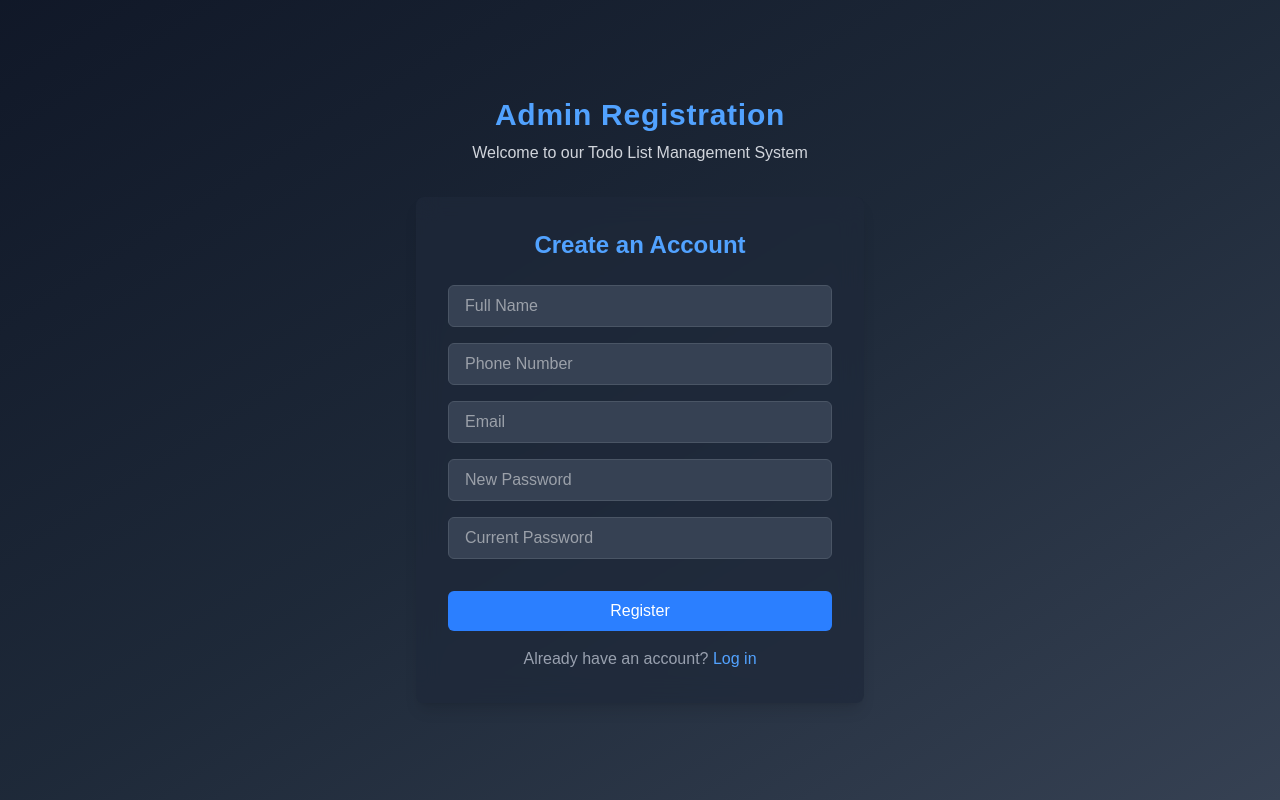
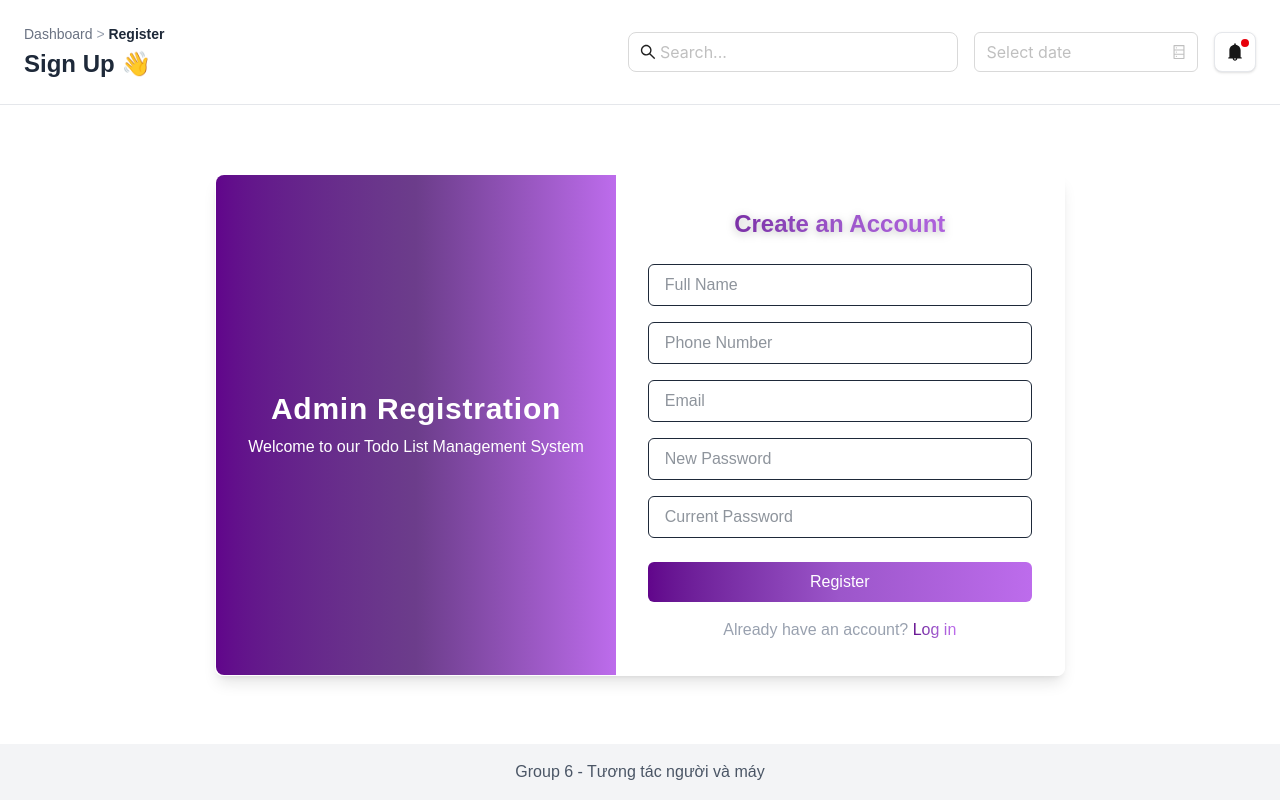
Before and after one commit to NguyenPhat2412/TodoList-TTNVM, a Next.js app in the folder admin_todolist/: page /register_admin in a window 1280 px wide. Built offline with nearby package versions, Linux system fonts and the light colour scheme.

Commit message:
update interface reset password

```diff
--- a/admin_todolist/app/Dashboard/page.tsx
+++ b/admin_todolist/app/Dashboard/page.tsx
@@ -11,11 +11,11 @@ import {
 } from "@ant-design/icons";
 import { DatePicker, Input } from "antd";
 import { useEffect } from "react";
+const DashboardPage = () => {
+  const handleNotificationClick = () => {
+    alert("Notification feature is coming soon!");
+  };
 
-const DashboardPage = () => {
-  useEffect(() => {
-    document.title = "Dashboard - Admin Todo List";
-  }, []);
   return (
     <div className="flex-grow min-h-screen bg-gray-50 flex flex-col px-6">
       {/* Header */}
@@ -51,7 +51,10 @@ const DashboardPage = () => {
             />
           </div>
           {/* Notification */}
-          <button className="relative h-10 w-20 rounded-lg bg-white border border-gray-200 shadow-sm hover:shadow-md transition-all flex items-center justify-center cursor-pointer">
+          <button
+            className="relative h-10 w-20 rounded-lg bg-white border border-gray-200 shadow-sm hover:shadow-md transition-all flex items-center justify-center cursor-pointer"
+            onClick={handleNotificationClick}
+          >
             <BellFilled className="text-gray-600 text-lg" />
             <span className="absolute top-1 right-1 inline-block w-3 h-3 bg-red-600 rounded-full border-2 border-white"></span>
           </button>
--- a/admin_todolist/app/login_admin/forgot_password/page.tsx
+++ b/admin_todolist/app/login_admin/forgot_password/page.tsx
@@ -1,8 +1,14 @@
 "use client";
-import { notification } from "antd";
+import { DatePicker, Input, notification } from "antd";
 import { useState } from "react";
 import { NotificationType } from "@/types/types";
 import Loading from "@/components/Loading";
+import {
+  BellFilled,
+  DatabaseOutlined,
+  SearchOutlined,
+} from "@ant-design/icons";
+import Footer from "@/components/footer";
 const ForgotPassword = () => {
   const [email, setEmail] = useState("");
   const [message, setMessage] = useState("");
@@ -57,7 +63,6 @@ const ForgotPassword = () => {
       );
       const data = await response.json();
       setMessage(data.message);
-      console.log({ email, otp });
       if (data.message === "OTP verified successfully") {
         openNotification(
           "success",
@@ -65,7 +70,7 @@ const ForgotPassword = () => {
         );
         window.location.href = `/login_admin/reset_password?email=${encodeURIComponent(
           email
-        )}`;
+        )}&otp=${encodeURIComponent(otp)}`;
       } else {
         openNotification("error", data.message || "OTP verification failed.");
       }
@@ -77,14 +82,51 @@ const ForgotPassword = () => {
     }
   };
 
-  if (loading) {
-    return <Loading />;
-  }
+  return (
+    <div className="min-h-screen flex flex-col justify-between bg-gray-100">
+      {contextHolder}
+      <div className="flex justify-between items-center py-6 border-b border-gray-200 px-6">
+        {/* Title */}
+        <div>
+          <p className="text-gray-500 text-sm">
+            Dashboard <span className="text-gray-400">{">"}</span>{" "}
+            <strong className="text-gray-800">Forgot Password</strong>
+          </p>
+          <h1 className="text-2xl font-semibold text-gray-800 mt-1">
+            {hiddenOtp ? "Forgot Password 👋" : "Verify OTP 👋"}
+          </h1>
+        </div>
 
-  return (
-    <div className="min-h-screen flex items-center justify-center bg-gray-100">
-      {contextHolder}
-      <div className="bg-white p-8 rounded shadow-md w-full max-w-md">
+        {/* Right side icons */}
+        <div className="flex space-x-4 items-center">
+          {/* Search */}
+          <Input
+            placeholder="Search..."
+            size="large"
+            prefix={<SearchOutlined className="text-gray-400" />}
+            className="w-56 border-gray-300 rounded-lg focus:border-blue-500 focus:shadow-sm"
+          />
+
+          <div>
+            {/* Calendar */}
+            <DatePicker
+              size="large"
+              className="w-56 rounded-lg border-gray-300 hover:border-blue-500 transition-all"
+              suffixIcon={<DatabaseOutlined className="text-gray-500" />}
+            />
+          </div>
+          {/* Notification */}
+          <button className="relative h-10 w-20 rounded-lg bg-white border border-gray-200 shadow-sm hover:shadow-md transition-all flex items-center justify-center cursor-pointer">
+            <BellFilled className="text-gray-600 text-lg" />
+            <span className="absolute top-1 right-1 inline-block w-3 h-3 bg-red-600 rounded-full border-2 border-white"></span>
+          </button>
+        </div>
+      </div>
+
+      {loading ? (
+        <Loading />
+      ) : (
+        <div className="bg-white p-8 rounded shadow-md w-full max-w-md mx-auto mt-10">
           {hiddenOtp && (
             <>
               <h2 className="text-2xl font-bold mb-6 text-center">
@@ -107,30 +149,31 @@ const ForgotPassword = () => {
                 </div>
                 <button
                   type="submit"
-                className="w-full py-2 mt-4 rounded-md bg-blue-500 text-white hover:bg-blue-600 focus:outline-none focus:ring-2 focus:ring-blue-400"
+                  className="w-full py-2 mt-4 rounded-md bg-gradient-to-r from-[#61058bff] via-[#9c56caff] to-[#bd6cecff]  text-white hover:bg-blue-600 focus:outline-none focus:ring-2 focus:ring-blue-400"
                 >
                   Send Reset Link
                 </button>
               </form>
             </>
           )}
+
           {!hiddenOtp && (
-          <div className="mt-4 text-center text-green-600">
+            <div className="mt-4 text-center text-black-600">
               <form className="space-y-4 mt-4" onSubmit={handleVerifyOtp}>
-              <label className="block text-sm font-medium text-gray-700">
+                <label className="block text-xl font-medium text-gray-700">
                   Enter OTP
                 </label>
                 <input
                   type="text"
                   required
-                className="mt-1 w-full px-4 py-2 border border-gray-300 rounded-md focus:outline-none focus:ring-2 focus:ring-blue-500"
+                  className="mt-1 w-full px-4 py-2 border border-gray-300 rounded-md focus:outline-none focus:ring-2 focus:ring-white-500"
                   placeholder="Enter OTP"
                   value={otp}
                   onChange={(e) => setOtp(e.target.value)}
                 />
                 <button
                   type="submit"
-                className="w-full py-2 mt-4 rounded-md bg-blue-500 text-white hover:bg-blue-600 focus:outline-none focus:ring-2 focus:ring-blue-400"
+                  className="w-full py-2 mt-4 rounded-md bg-gradient-to-r from-[#61058bff] via-[#9c56caff] to-[#bd6cecff]  text-white hover:bg-blue-600 focus:outline-none focus:ring-2 focus:ring-blue-400"
                 >
                   Verify OTP
                 </button>
@@ -138,6 +181,11 @@ const ForgotPassword = () => {
             </div>
           )}
         </div>
+      )}
+
+      <div className="mt-8">
+        <Footer />
+      </div>
     </div>
   );
 };
--- a/admin_todolist/app/login_admin/page.tsx
+++ b/admin_todolist/app/login_admin/page.tsx
@@ -83,7 +83,7 @@ const LoginAdmin = () => {
             <strong className="text-gray-800">Login</strong>
           </p>
           <h1 className="text-2xl font-semibold text-gray-800 mt-1">
-            Welcome Back 👋
+            Sign In 👋
           </h1>
         </div>
 
--- a/admin_todolist/app/login_admin/reset_password/page.tsx
+++ b/admin_todolist/app/login_admin/reset_password/page.tsx
@@ -1,6 +1,13 @@
 "use client";
+import Footer from "@/components/footer";
+import Loading from "@/components/Loading";
 import { NotificationType } from "@/types/types";
-import { notification } from "antd";
+import {
+  BellFilled,
+  DatabaseOutlined,
+  SearchOutlined,
+} from "@ant-design/icons";
+import { DatePicker, Input, notification } from "antd";
 import { useSearchParams } from "next/navigation";
 import { useState } from "react";
 
@@ -8,6 +15,7 @@ const ResetPasswordPage = () => {
   const [newPassword, setNewPassword] = useState("");
   const [confirmPassword, setConfirmPassword] = useState("");
   const searchParams = useSearchParams();
+  const [loading, setLoading] = useState(false);
   const email = searchParams.get("email") || "";
 
   const [api, contextHolder] = notification.useNotification();
@@ -40,6 +48,7 @@ const ResetPasswordPage = () => {
         if (data.message === "Password reset successfully") {
           openNotification("success", "Password reset successfully");
           window.location.href = `/login_admin`;
+          setLoading(false);
         } else {
           openNotification("error", "Password reset failed");
         }
@@ -50,10 +59,55 @@ const ResetPasswordPage = () => {
     resetPassword();
   };
   return (
-    <div className="min-h-screen flex items-center justify-center bg-gray-100">
+    <div className="min-h-screen flex flex-col justify-between bg-gray-100">
       {contextHolder}
-      <div className="bg-white p-8 rounded-lg shadow-md w-full max-w-md">
-        <h2 className="text-2xl font-bold mb-6 text-center">Reset Password</h2>
+      <div className="flex justify-between items-center py-6 border-b border-gray-200 px-6">
+        {/* Title */}
+        <div>
+          <p className="text-gray-500 text-sm">
+            Dashboard <span className="text-gray-400">{">"}</span>{" "}
+            <strong className="text-gray-800">Forgot Password</strong>
+          </p>
+          <h1 className="text-2xl font-semibold text-gray-800 mt-1">
+            Reset Password
+          </h1>
+        </div>
+
+        {/* Right side icons */}
+        <div className="flex space-x-4 items-center">
+          {/* Search */}
+          <Input
+            placeholder="Search..."
+            size="large"
+            prefix={<SearchOutlined className="text-gray-400" />}
+            className="w-56 border-gray-300 rounded-lg focus:border-blue-500 focus:shadow-sm"
+          />
+
+          <div>
+            {/* Calendar */}
+            <DatePicker
+              size="large"
+              className="w-56 rounded-lg border-gray-300 hover:border-blue-500 transition-all"
+              suffixIcon={<DatabaseOutlined className="text-gray-500" />}
+            />
+          </div>
+          {/* Notification */}
+          <button className="relative h-10 w-20 rounded-lg bg-white border border-gray-200 shadow-sm hover:shadow-md transition-all flex items-center justify-center cursor-pointer">
+            <BellFilled className="text-gray-600 text-lg" />
+            <span className="absolute top-1 right-1 inline-block w-3 h-3 bg-red-600 rounded-full border-2 border-white"></span>
+          </button>
+        </div>
+      </div>
+
+      {loading ? (
+        <div className="flex justify-center items-center h-96">
+          <Loading />
+        </div>
+      ) : (
+        <div className="bg-white p-8 rounded-lg shadow-md w-full max-w-md mx-auto mt-10">
+          <h2 className="text-2xl font-bold mb-6 text-center">
+            Reset Password
+          </h2>
           <form className="space-y-4" onSubmit={handleSubmit}>
             <div>
               <label className="block text-sm font-medium text-gray-700">
@@ -83,12 +137,17 @@ const ResetPasswordPage = () => {
             </div>
             <button
               type="submit"
-            className="w-full py-2 mt-4 rounded-md bg-blue-500 text-white hover:bg-blue-600 focus:outline-none focus:ring-2 focus:ring-blue-400"
+              className="w-full py-2 mt-4 rounded-md bg-gradient-to-r from-[#61058bff] via-[#9c56caff] to-[#bd6cecff]  text-white hover:bg-blue-600 focus:outline-none focus:ring-2 focus:ring-blue-400"
             >
               Reset Password
             </button>
           </form>
         </div>
+      )}
+
+      <div>
+        <Footer />
+      </div>
     </div>
   );
 };
--- a/admin_todolist/app/register_admin/page.tsx
+++ b/admin_todolist/app/register_admin/page.tsx
@@ -1,11 +1,20 @@
 "use client";
+import Footer from "@/components/footer";
 import { Admin, NotificationType } from "@/types/types";
-import { notification } from "antd";
+import {
+  BellFilled,
+  DatabaseOutlined,
+  SearchOutlined,
+} from "@ant-design/icons";
+import { DatePicker, Input, notification } from "antd";
 import Link from "next/link";
 import { useRouter } from "next/navigation";
 import React from "react";
 
 const AdminRegistrationPage: React.FC = () => {
+  const handleNotificationClick = () => {
+    alert("Notification feature is coming soon!");
+  };
   // useState
   const [admin, setAdmin] = React.useState<Admin>({
     _id: "",
@@ -106,20 +115,67 @@ const AdminRegistrationPage: React.FC = () => {
   };
 
   return (
-    <div className="min-h-screen flex flex-col justify-center items-center bg-gradient-to-br from-gray-900 via-gray-800 to-gray-700 text-white px-4">
+    <div className="min-h-screen flex flex-col justify-between">
       {contextHolder}
-      <div className="mb-8 text-center">
-        <h1 className="text-3xl font-bold mb-2 text-blue-400 tracking-wide">
+      <div className="flex justify-between items-center py-6 border-b border-gray-200 px-6">
+        {/* Title */}
+        <div>
+          <p className="text-gray-500 text-sm">
+            Dashboard <span className="text-gray-400">{">"}</span>{" "}
+            <strong className="text-gray-800">Register</strong>
+          </p>
+          <h1 className="text-2xl font-semibold text-gray-800 mt-1">
+            Sign Up 👋
+          </h1>
+        </div>
+
+        {/* Right side icons */}
+        <div className="flex space-x-4 items-center">
+          {/* Search */}
+          <Input
+            placeholder="Search..."
+            size="large"
+            prefix={<SearchOutlined className="text-gray-400" />}
+            className="w-56 border-gray-300 rounded-lg focus:border-blue-500 focus:shadow-sm"
+          />
+
+          <div>
+            {/* Calendar */}
+            <DatePicker
+              size="large"
+              className="w-56 rounded-lg border-gray-300 hover:border-blue-500 transition-all"
+              suffixIcon={<DatabaseOutlined className="text-gray-500" />}
+            />
+          </div>
+          {/* Notification */}
+          <button
+            className="relative h-10 w-20 rounded-lg bg-white border border-gray-200 shadow-sm hover:shadow-md transition-all flex items-center justify-center cursor-pointer"
+            onClick={handleNotificationClick}
+          >
+            <BellFilled className="text-gray-600 text-lg" />
+            <span className="absolute top-1 right-1 inline-block w-3 h-3 bg-red-600 rounded-full border-2 border-white"></span>
+          </button>
+        </div>
+      </div>
+
+      <div className="bg-white text-white flex flex-col justify-center items-center">
+        <div className="flex flex-row border justify-center items-center rounded-lg shadow-lg mx-4">
+          <div className="text-center px-8 py-54 bg-gradient-to-r from-[#61058bff] via-[#6c3d8bff] to-[#bd6cecff] rounded-l-lg hidden md:block">
+            <h1 className="text-3xl font-bold mb-2 text-white tracking-wide">
               Admin Registration
             </h1>
-        <p className="text-gray-300">
+            <p className="text-white">
               Welcome to our Todo List Management System
             </p>
           </div>
 
           {/* Form Container */}
-      <div className="bg-gray-800/70 backdrop-blur-md p-8 rounded-lg shadow-lg w-full max-w-md">
-        <h2 className="text-2xl font-semibold text-center mb-6 text-blue-400">
+          <div className="p-8 rounded-lg w-full max-w-md bg-white backdrop-blur-md">
+            <h2
+              className="text-2xl font-semibold text-center mb-6
+             bg-gradient-to-r from-[#61058bff] via-[#9c56caff] to-[#bd6cecff]
+             bg-clip-text text-transparent drop-shadow-[0_2px_4px_rgba(0,0,0,0.25)]"
+            >
               Create an Account
             </h2>
 
@@ -129,7 +185,8 @@ const AdminRegistrationPage: React.FC = () => {
                 placeholder="Full Name"
                 type="text"
                 value={admin.name}
-            className="w-full px-4 py-2 rounded-md bg-gray-700 text-white border border-gray-600 focus:outline-none focus:ring-2 focus:ring-blue-400"
+                className="w-full px-4 py-2 rounded-md bg-white border text-gray-800
+               focus:outline-none focus:ring-2 focus:ring-[#9c56caff]"
                 onChange={(e) => setAdmin({ ...admin, name: e.target.value })}
                 required
               />
@@ -137,7 +194,8 @@ const AdminRegistrationPage: React.FC = () => {
                 placeholder="Phone Number"
                 type="text"
                 value={admin.phone}
-            className="w-full px-4 py-2 rounded-md bg-gray-700 text-white border border-gray-600 focus:outline-none focus:ring-2 focus:ring-blue-400"
+                className="w-full px-4 py-2 rounded-md bg-white border text-gray-800
+               focus:outline-none focus:ring-2 focus:ring-[#9c56caff]"
                 onChange={(e) => setAdmin({ ...admin, phone: e.target.value })}
                 required
               />
@@ -145,7 +203,8 @@ const AdminRegistrationPage: React.FC = () => {
                 placeholder="Email"
                 type="email"
                 value={admin.email}
-            className="w-full px-4 py-2 rounded-md bg-gray-700 text-white border border-gray-600 focus:outline-none focus:ring-2 focus:ring-blue-400"
+                className="w-full px-4 py-2 rounded-md bg-white border text-gray-800
+               focus:outline-none focus:ring-2 focus:ring-[#9c56caff]"
                 onChange={(e) => setAdmin({ ...admin, email: e.target.value })}
                 required
               />
@@ -153,15 +212,19 @@ const AdminRegistrationPage: React.FC = () => {
                 placeholder="New Password"
                 type="password"
                 value={admin.password}
-            className="w-full px-4 py-2 rounded-md bg-gray-700 text-white border border-gray-600 focus:outline-none focus:ring-2 focus:ring-blue-400"
-            onChange={(e) => setAdmin({ ...admin, password: e.target.value })}
+                className="w-full px-4 py-2 rounded-md bg-white border text-gray-800
+               focus:outline-none focus:ring-2 focus:ring-[#9c56caff]"
+                onChange={(e) =>
+                  setAdmin({ ...admin, password: e.target.value })
+                }
                 required
               />
               <input
                 placeholder="Current Password"
                 type="password"
                 value={admin.currentPassword}
-            className="w-full px-4 py-2 rounded-md bg-gray-700 text-white border border-gray-600 focus:outline-none focus:ring-2 focus:ring-blue-400"
+                className="w-full px-4 py-2 rounded-md bg-white border text-gray-800
+               focus:outline-none focus:ring-2 focus:ring-[#9c56caff]"
                 onChange={(e) =>
                   setAdmin({ ...admin, currentPassword: e.target.value })
                 }
@@ -169,19 +232,28 @@ const AdminRegistrationPage: React.FC = () => {
               />
               <button
                 type="submit"
-            className="w-full py-2 mt-4 rounded-md bg-blue-500 text-white hover:bg-blue-600 focus:outline-none focus:ring-2 focus:ring-blue-400"
+                className="w-full py-2 mt-2 rounded-md bg-gradient-to-r from-[#61058bff] via-[#9c56caff] to-[#bd6cecff] text-white focus:outline-none focus:ring-2 focus:ring-blue-400"
               >
                 Register
               </button>
             </form>
             <div className="mt-4 text-center text-gray-400">
               Already have an account?{" "}
-          <Link href="/login_admin" className="text-blue-400 hover:underline">
+              <Link
+                href="/login_admin"
+                className="bg-gradient-to-r from-[#61058bff] via-[#9c56caff] to-[#bd6cecff]
+                   bg-clip-text text-transparent hover:underline"
+              >
                 Log in
               </Link>
             </div>
           </div>
         </div>
+      </div>
+      <div className="">
+        <Footer />
+      </div>
+    </div>
   );
 };
 export default AdminRegistrationPage;
--- /dev/null
+++ b/admin_todolist/components/notification.tsx
@@ -0,0 +1,5 @@
+const Notification = () => {
+  return <div>Feature is coming soon!</div>;
+};
+
+export default Notification;
```
Lines whose indentation alone changed are shown as unchanged.
